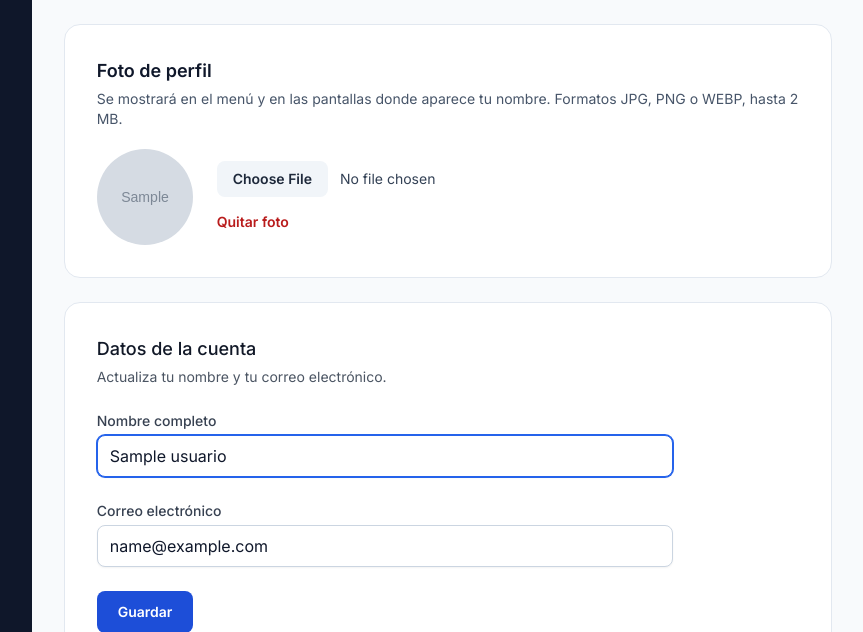
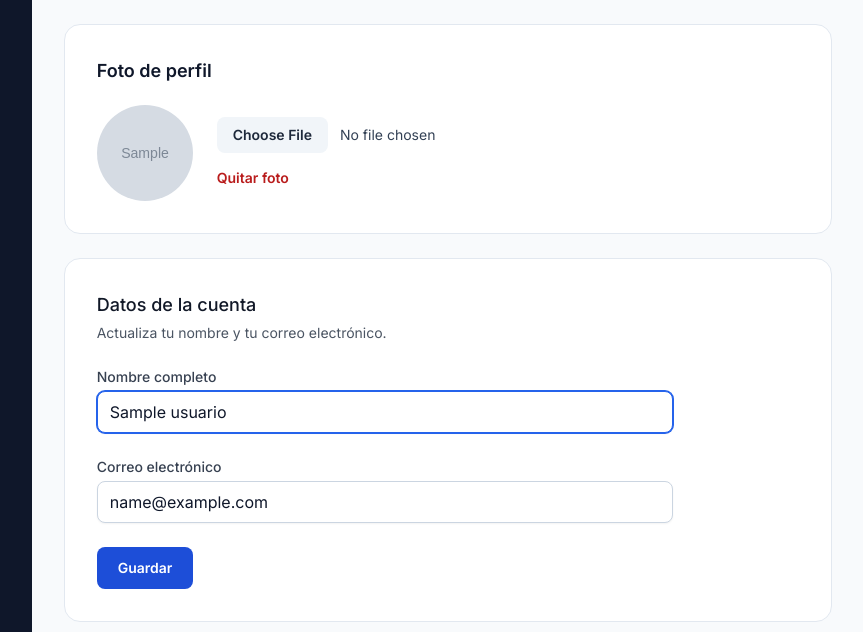
Before and after one commit to deanyape-commits/job-match, a Laravel app: page /profile in a window 1280 px wide. Shown: the part 92-724 px from the top of the page, without its empty margins (209-1072 px from the left). Run offline with Laravel 12, Linux system fonts and the light colour scheme; a user stored in the database is signed in; tables that the repository leaves empty hold one stand-in row (values such as "Sample post"); grey boxes marked "Sample" are stand-in pictures; data that the repository does not hold is empty; style sheets or scripts are compiled from the project's sources; parts of the project's set-up code (start-up, migrations or seed data) failed here and were passed over; some web fonts are replaced.

Commit message:
Quitar textos explicativos y notas técnicas visibles en las pantallas

```diff
--- a/resources/views/postulante/postulaciones/index.blade.php
+++ b/resources/views/postulante/postulaciones/index.blade.php
@@ -77,7 +77,5 @@
                 </tbody>
             </table>
         </div>
-        <div class="mt-4">{{ $postulaciones->links() }}</div>
-        <p class="mt-3 text-sm text-slate-500">El historial de estados se registra automáticamente en la base de datos (trigger <code>trg_historial_postulacion</code>).</p>
-    @endif
+        <div class="mt-4">{{ $postulaciones->links() }}</div>    @endif
 </x-app-layout>
--- a/resources/views/profile/partials/update-photo-form.blade.php
+++ b/resources/views/profile/partials/update-photo-form.blade.php
@@ -2,14 +2,6 @@
 <section x-data="{ vista: null }">
     <header>
         <h2 class="text-lg font-semibold text-slate-900">Foto de perfil</h2>
-        <p class="mt-1 text-sm text-slate-600">
-            @if ($user->tieneRol('postulante'))
-                Las empresas la verán junto a tu perfil cuando postules.
-            @else
-                Se mostrará en el menú y en las pantallas donde aparece tu nombre.
-            @endif
-            Formatos JPG, PNG o WEBP, hasta 2 MB.
-        </p>
     </header>
 
     <div class="mt-5 flex flex-wrap items-center gap-6">
--- a/resources/views/reclutador/dashboard.blade.php
+++ b/resources/views/reclutador/dashboard.blade.php
@@ -41,8 +41,6 @@
             </div>
         @endforeach
     </div>
-    <p class="mt-2 text-xs text-slate-500">Datos del procedimiento almacenado <code>sp_reporte_empresa(empresa, desde, hasta)</code>.</p>
-
     <div class="mt-6 flex flex-wrap gap-5">
         {{-- Gráfico de barras hecho con CSS --}}
         <section class="flex-[2_1_460px] rounded-2xl border border-slate-200 bg-white p-6">
--- a/resources/views/reclutador/vacantes/form.blade.php
+++ b/resources/views/reclutador/vacantes/form.blade.php
@@ -143,10 +143,7 @@
                      agregar(h) { this.sel.push({ id: h.id, obligatoria: true }); this.busqueda = ''; },
                      quitar(id) { this.sel = this.sel.filter(s => s.id !== id); },
                  }">
-            <div>
-                <h2 class="text-lg font-semibold">3. Habilidades para el matching</h2>
-                <p class="text-sm text-slate-600">Obligatorias pesan 70 %, deseables 20 % y la ubicación o modalidad 10 %.</p>
-            </div>
+            <h2 class="text-lg font-semibold">3. Habilidades para el matching</h2>
 
             <div class="relative">
                 <label for="buscar-habilidad" class="sr-only">Agregar habilidad</label>
```
Also changed, not shown: resources/views/reclutador/candidatos/show.blade.php (+2 -6 lines), tests/Feature/ReclutadorVacantesTest.php (+2 -2 lines).
